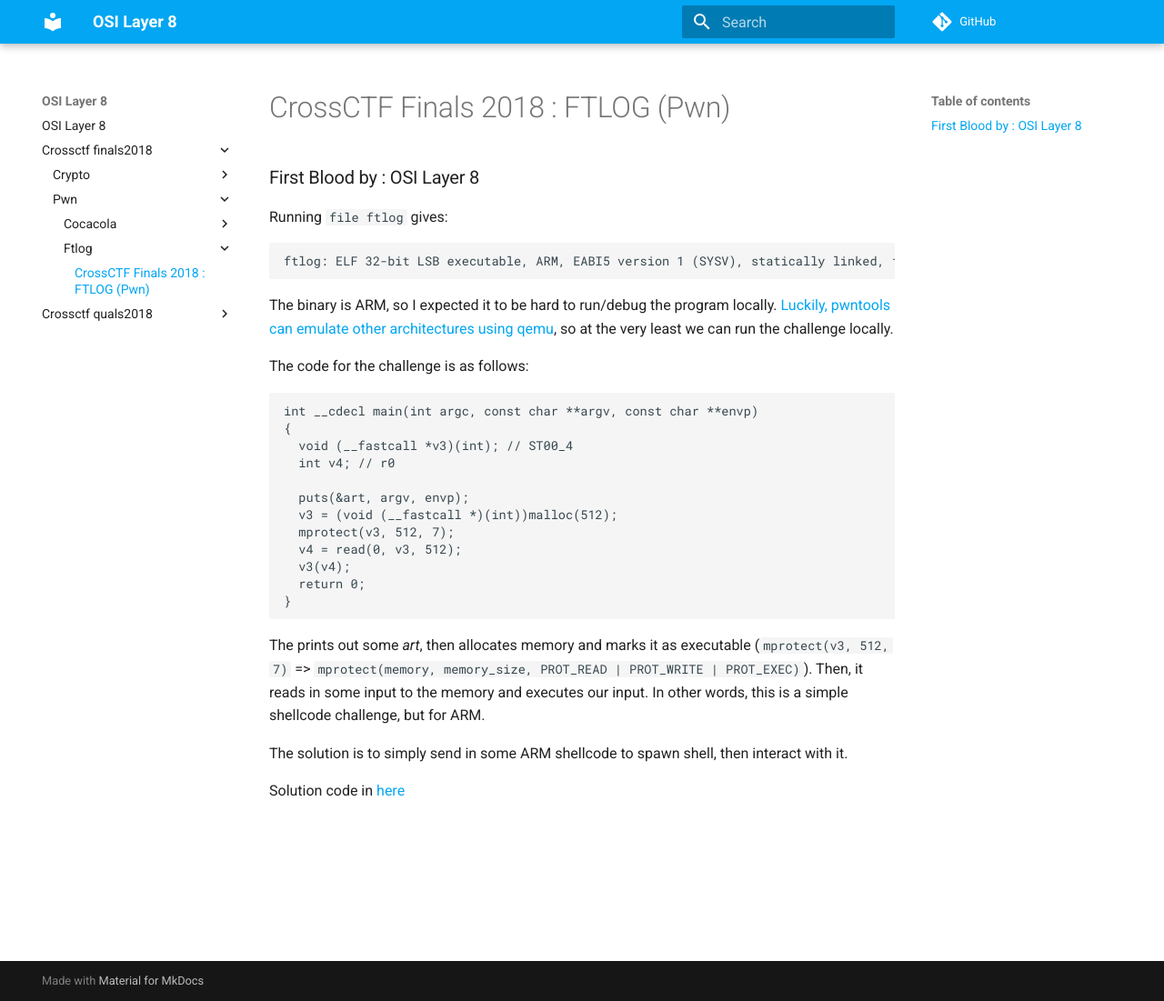
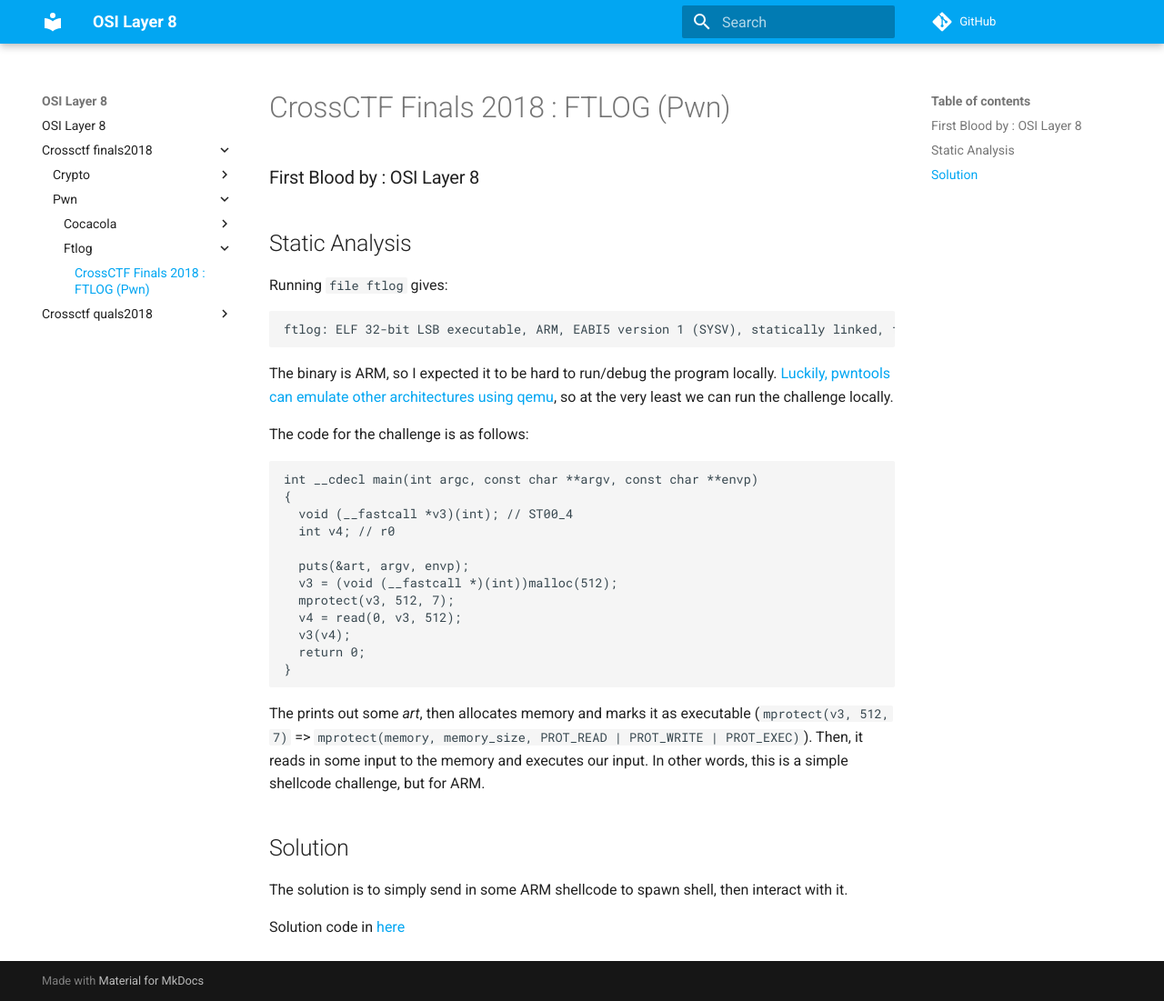
Before and after one commit to nushosilayer8/writeups, an MkDocs documentation site: the page built from writeups/crossctf-finals2018/pwn/ftlog/writeup.md, in a window 1280 px wide and 1101 px high. Shown: the whole window at 91% size. Built offline with MkDocs 1.6.1 and Material for MkDocs 9.7.7, drawn with Linux system fonts in a browser that asks for light colours; comment, search, counter and statistics services are not loaded.

Commit message:
add sections to ftlog writeup

````diff
--- a/writeups/crossctf-finals2018/pwn/ftlog/writeup.md
+++ b/writeups/crossctf-finals2018/pwn/ftlog/writeup.md
@@ -1,6 +1,7 @@
 # CrossCTF Finals 2018 : FTLOG (Pwn)
 ### First Blood by : OSI Layer 8
 
+## Static Analysis
 Running ```file ftlog``` gives:
 ```
 ftlog: ELF 32-bit LSB executable, ARM, EABI5 version 1 (SYSV), statically linked, for GNU/Linux 3.2.0, BuildID[sha1]=c3d8b29303d27686f7190bf2e3d88fc857517a3b, not stripped
@@ -28,6 +29,8 @@
 executable (```mprotect(v3, 512, 7)``` => ```mprotect(memory, memory_size, PROT_READ | PROT_WRITE | PROT_EXEC)```). Then, it reads in some input to the memory and executes our input.
 In other words, this is a simple shellcode challenge, but for ARM.
 
+## Solution
+
 The solution is to simply send in some ARM shellcode to spawn shell, then interact with it.
 
 Solution code in [here](ftlog.py)
````
